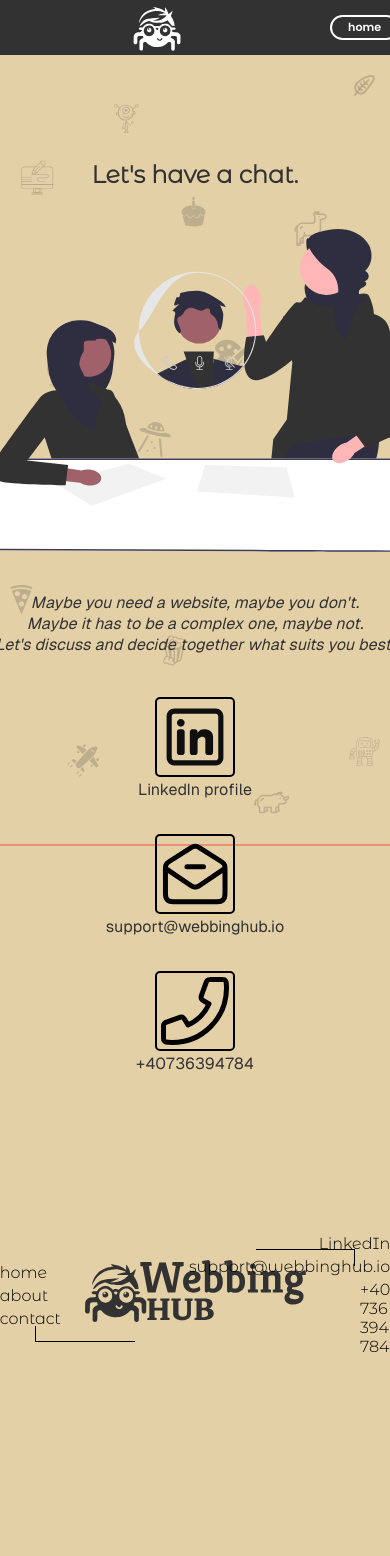
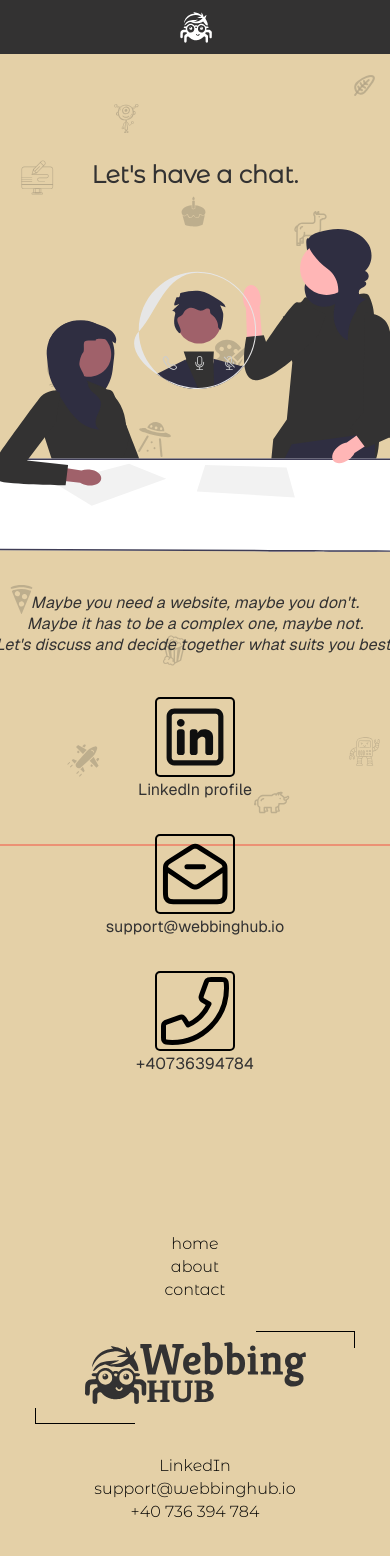
Before and after one commit to mihaiciradev/webbinghub, a Next.js app: page /contact in a window 390 px wide. Shown: the top 1556 px of the page. Before the commit the page ends 1436 px from the top, so only its background shows below. Built offline with nearby package versions, Linux system fonts and the light colour scheme.

Commit message:
main page responsitivity

```diff
--- a/src/app/SecondSection/SecondSection.module.css
+++ b/src/app/SecondSection/SecondSection.module.css
@@ -1,6 +1,8 @@
 .pageHeader {
     flex-direction: column;
     color: black;
+    text-align: center;
+    max-width: 30rem;
 }
 
 .rocket {
--- a/src/app/SecondSection/SecondSection.tsx
+++ b/src/app/SecondSection/SecondSection.tsx
@@ -20,8 +20,7 @@
       <Compass />
 
       <FlexBox className={styles.pageHeader}>
-        <h1>carefully projected, tailored,</h1>
-        <h1>launched and mantained.</h1>
+        <h1>carefully projected, tailored, launched and mantained.</h1>
       </FlexBox>
 
       <Image src={rocket} alt="launch" className={styles.rocket} />
--- a/src/app/ThirdSection/Coworkers/Coworkers.module.css
+++ b/src/app/ThirdSection/Coworkers/Coworkers.module.css
@@ -1,3 +1,7 @@
+.container {
+    width: 150%;
+}
+
 g.fade_element {
     opacity: 0;
     /* transform: rotateY(-50deg); */
@@ -16,11 +20,10 @@
 
 g.fade_element.visible.boy {
     opacity: 1;
-    transform: translateX(135%) rotateY(0);
+    transform: translateX(145%) rotateY(0);
 }
 
 g.fade_element.visible.girl {
     opacity: 1;
-    transform: translateX(-135%) rotateY(0);
-
+    transform: translateX(-145%) rotateY(0);
 }
--- a/src/app/ThirdSection/Coworkers/Coworkers.tsx
+++ b/src/app/ThirdSection/Coworkers/Coworkers.tsx
@@ -41,6 +41,7 @@
       viewBox="0 0 799 249"
       fill="none"
       xmlns="http://www.w3.org/2000/svg"
+      className={styles.container}
     >
       <g id="programmers-svg">
         <g id="computer-svg" clipPath="url(#clip0_225_511)">
--- a/src/app/ThirdSection/ThirdSection.module.css
+++ b/src/app/ThirdSection/ThirdSection.module.css
@@ -8,13 +8,13 @@
 
     & h1 {
         font-family: var(--font-poppins), sans-serif;
+        text-align: center;
     }
 
     & p {
-        width: 25rem;
+        max-width: 25rem;
         font-family: var(--font-montserrat), sans-serif;
         text-align: center;
-
     }
 }
 
@@ -27,8 +27,8 @@
 
 .logoContainer {
     flex-direction: column;
-    margin-top: 10rem;
     width: 25%;
+    height: max-content;
 
 
     & img {
--- a/src/app/ThirdSection/ThirdSection.tsx
+++ b/src/app/ThirdSection/ThirdSection.tsx
@@ -15,7 +15,7 @@
       <h1>Your vision. Our experties.</h1>
       <Coworkers />
       <p>
-        Let’s <b>discuss</b> about your vision and needs - see if we are a
+        Let&apos;s <b>discuss</b> about your vision and needs - see if we are a
         match. Using the right tools by the right people, we can craft{" "}
         <b>QUALITY</b>.
       </p>
--- a/src/app/contact/page.tsx
+++ b/src/app/contact/page.tsx
@@ -12,7 +12,7 @@
   return (
     <FlexBox className={styles.container}>
       <h2>Let&apos;s have a chat.</h2>
-      <Image src={chat} alt="let's chave a chat" />
+      <Image src={chat} alt="have a chat" />
 
       <p className={styles.description}>
         Maybe you need a website, maybe you don&apos;t. <br />
--- a/src/components/Footer/Footer.tsx
+++ b/src/components/Footer/Footer.tsx
@@ -5,16 +5,33 @@
 import Image from "next/image";
 import { FlexBox } from "../FlexBox";
 import Link from "next/link";
+import { useTheme } from "@mui/material";
 
 export default function Footer() {
+  const theme = useTheme();
+
   return (
-    <FlexBox className={styles.container}>
+    <FlexBox
+      className={styles.container}
+      sx={{
+        [theme.breakpoints.down("md")]: {
+          flexDirection: "column !important",
+          gap: "2rem",
+          width: "100%",
+          padding: "5rem 0 !important",
+        },
+      }}
+    >
       <FlexBox
         sx={{
           flexDirection: "column",
           alignItems: "flex-start",
           gap: "4px",
           width: "30%",
+          [theme.breakpoints.down("md")]: {
+            alignItems: "center !important",
+            width: "100%",
+          },
         }}
       >
         <Link href="/" className="underlinedLink">
@@ -34,6 +51,10 @@
           alignItems: "flex-end",
           gap: "4px",
           width: "30%",
+          [theme.breakpoints.down("md")]: {
+            width: "100%",
+            alignItems: "center !important",
+          },
         }}
       >
         <Link
--- a/src/components/Header/header.module.css
+++ b/src/components/Header/header.module.css
@@ -3,14 +3,10 @@
     justify-content: space-between;
     position: fixed;
     width: 100%;
-    top: 0;
     padding: 0 8rem;
     transition: background 300ms,
         height 300ms;
 
-    & svg {
-        outline: 2px solid red;
-    }
 
     z-index: 100;
     border-bottom: 1px solid var(--primary);
@@ -40,6 +36,8 @@
 .scrolled {
     background: var(--secondary);
     height: 3.5rem;
+    width: 101%;
+    top: -1px;
 
     .headerButton {
         color: white;
@@ -48,6 +46,7 @@
     }
 
     .logosContainer {
+
         & img:nth-of-type(1) {
             opacity: 0;
         }
@@ -66,6 +65,7 @@
 .logosContainer {
     position: relative;
     height: 70%;
+    width: auto;
     display: flex;
     align-items: center;
     justify-content: center;
@@ -73,6 +73,7 @@
     & img:nth-of-type(1) {
         height: 100%;
         opacity: 1;
+        width: auto;
         transition: opacity 300ms;
     }
 
@@ -83,7 +84,19 @@
         left: 0;
         opacity: 0;
         transition: opacity 300ms;
+    }
+}
 
+.mobileMenu {
+    position: absolute;
+    right: 0;
+    cursor: pointer;
+    transition: opacity 300ms;
+    opacity: 1;
+    display: none;
+
+    &:hover {
+        opacity: .35;
     }
 
 }
--- a/src/components/Header/header.tsx
+++ b/src/components/Header/header.tsx
@@ -5,10 +5,11 @@
 import Image from "next/image";
 import BlackLogo from "../../assets/header-black-logo.svg";
 import WhiteLogo from "../../assets/header-white-logo.svg";
+import menu from "./menu.svg";
 
 import { FlexBox } from "../FlexBox";
 import { usePathname, useRouter } from "next/navigation";
-import { Box } from "@mui/material";
+import { Box, Button, useTheme } from "@mui/material";
 
 interface HeaderButtonProps {
   children: ReactNode;
@@ -57,23 +58,58 @@
     return pathname === "/";
   }, [pathname]);
 
+  const theme = useTheme();
+
   return (
     <FlexBox
       className={`${styles.header} ${
         !isHomePage || scrolled ? styles.scrolled : ""
       }`}
-      sx={{ justifyContent: "space-between" }}
+      sx={{
+        justifyContent: "space-between",
+        [theme.breakpoints.down("md")]: {
+          justifyContent: "center !important",
+        },
+      }}
     >
-      <Box className={styles.logosContainer}>
-        <Image src={BlackLogo} alt="webbinghub black" />
+      <Box
+        className={styles.logosContainer}
+        sx={{
+          [theme.breakpoints.down("md")]: {
+            justifySelf: "baseline !important",
+            "& img:nth-of-type(2)": {
+              left: "50% !important",
+              transform: "translateX(-50%)",
+            },
+          },
+        }}
+      >
+        <Image src={BlackLogo} alt="webbinghub black" priority />
         <Image src={WhiteLogo} alt="webbinghub white" />
       </Box>
-
-      <FlexBox sx={{ gap: "1rem" }}>
+      <FlexBox
+        sx={{
+          gap: "1rem",
+          [theme.breakpoints.down("md")]: {
+            display: "none !important",
+          },
+        }}
+      >
         <HeaderButton path="/">home</HeaderButton>
         <HeaderButton path="/about">about</HeaderButton>
         <HeaderButton path="/contact">contact</HeaderButton>
       </FlexBox>
+
+      <Button
+        className={styles.mobileMenu}
+        sx={{
+          [theme.breakpoints.down("md")]: {
+            display: scrolled ? "block !important" : "none !important",
+          },
+        }}
+      >
+        <Image src={menu} alt="menu" />
+      </Button>
     </FlexBox>
   );
 }
```
Also changed, not shown: src/components/Compass/Compass.tsx (+19 -2 lines), src/components/Header/menu.svg (added).
